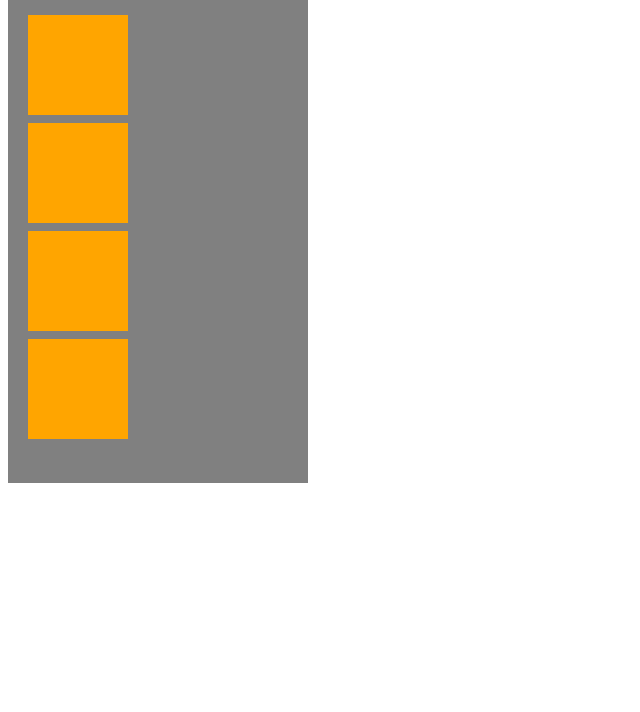
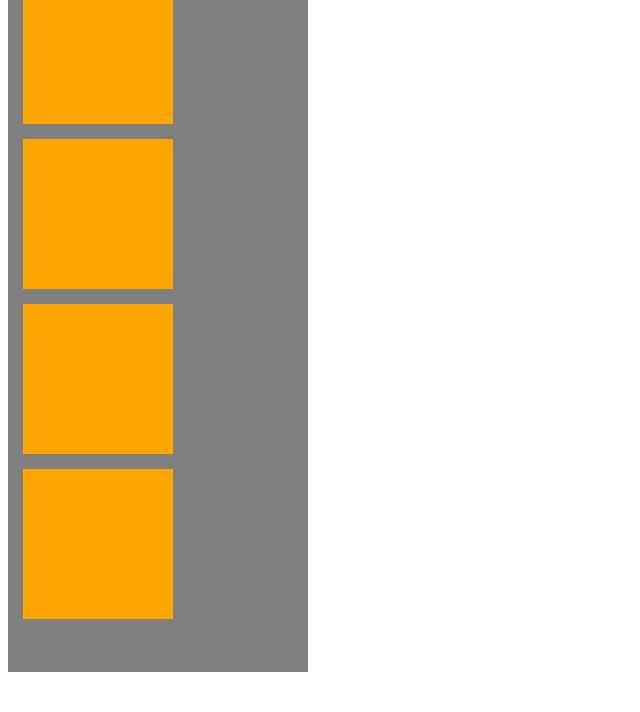
Before and after one commit to mateuszjan/zadanie-html-15, a plain HTML site: page index.html in a window 1280 px wide. Shown: the part 88-800 px from the top of the page, without its empty margins (0-640 px from the left). Drawn offline with Linux system fonts and the light colour scheme.

Commit message:
zadanie html 15

```diff
--- a/css/style.css
+++ b/css/style.css
@@ -1,29 +1,19 @@
-* {
-    color: white;
-}
-
-.square {
+.square-main {
+    background-color: gray;
     width: 300px;
-    height: 550px;
-    background-color:gray;
-    position: absolute;
+    height: 750px;
+    text-align: left;
 
 }
 
-.text {
-    background-color: gray;
-    position: relative;
-    width: 100px;
-    top: 15px;
-    left: 15px;
+.square-inner {
+    background-color: orange;
+    width: 150px;
+    height: 150px;
+    margin: 15px;
 }
 
-.square-inner {
-    height: 100px;
-    width: 100px;
-    background-color:orange;
-    position: relative;
-    left: 20px;
-    top: 45px;
-    display: inline-block;
+h1 {
+    color: white;
+    margin: 10px;
 }
--- a/index.html
+++ b/index.html
@@ -7,14 +7,12 @@
     <link rel="stylesheet" href="css/style.css">
 </head>
 <body>
-    <h1>
-        <div class="square"></div>
-            <div class="text">Kwadraty</div>
-            <div class="square-inner"></div><br>
-            <div class="square-inner"></div><br>
-            <div class="square-inner"></div><br>
-            <div class="square-inner"></div><br>
-        </div>
-    </h1>
+    <div id="square-main" class="square-main">
+        <h1>Kwadraty</h1>
+        <div class="square-inner"></div>
+        <div class="square-inner"></div>
+        <div class="square-inner"></div>
+        <div class="square-inner"></div>
+    </div>
 </body>
 </html>
```
